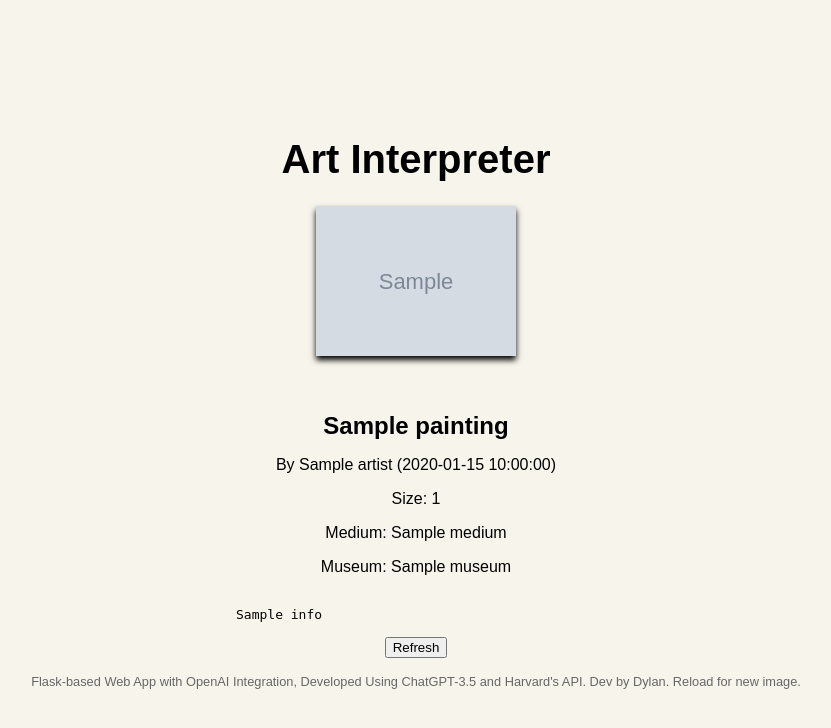
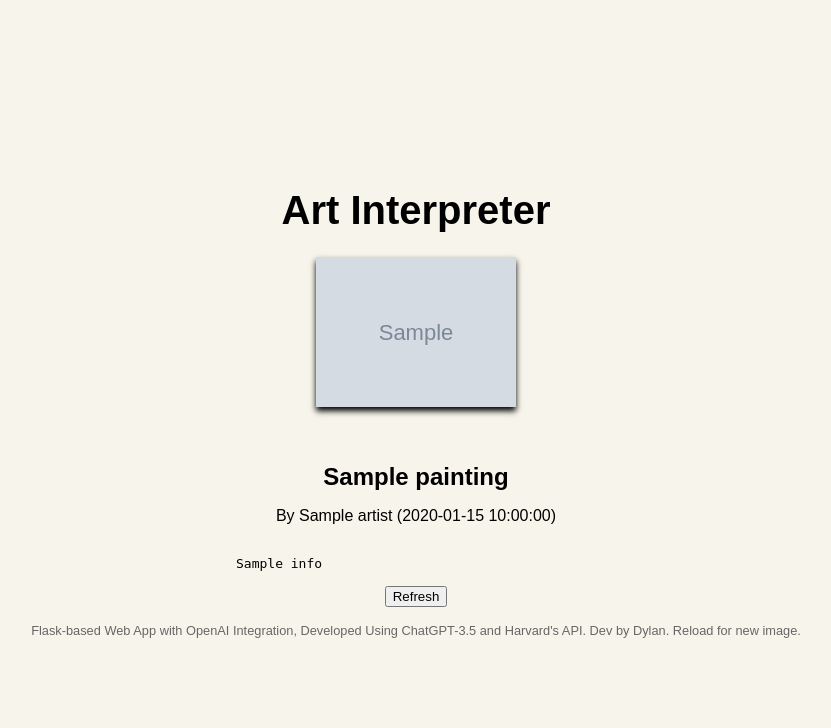
Before and after one commit to demianarc/paintapp, a Flask app: template templates/index.html in a window 1280 px wide. Shown: the top 728 px of the page, without its empty margins (224-1055 px from the left). Run offline with Flask 2, Linux system fonts and the light colour scheme; the template is opened without the code that fills it: most values are stand-ins (such as "Sample title", 1, 10 or a date in 2020); grey boxes marked "Sample" are stand-in pictures.

Commit message:
rollbackone

```diff
--- a/app.py
+++ b/app.py
@@ -28,10 +28,7 @@ def scrape_painting():
             "image_url": None,
             "title": None,
             "artist": None,
-            "date": None,
-            "size": None,
-            "medium": None,
-            "museum": None
+            "date": None
         }
 
     painting = random.choice(data["records"])
@@ -40,20 +37,13 @@ def scrape_painting():
     title = painting["title"]
     artist = painting["people"][0]["name"] if "people" in painting and painting["people"] else "Unknown artist"
     date = painting["dated"]
-    size = painting["dimensions"][0]["value"] if "dimensions" in painting and painting["dimensions"] else "Unknown size"
-    medium = painting["medium"]
-    museum = painting["culture"] if "culture" in painting else "Unknown museum"
 
     return {
         "image_url": image_url,
         "title": title,
         "artist": artist,
-        "date": date,
-        "size": size,
-        "medium": medium,
-        "museum": museum
+        "date": date
     }
-
 
 def generate_artwork_info(artist, title):
     prompts = [
--- a/templates/index.html
+++ b/templates/index.html
@@ -53,9 +53,6 @@
             <img src="{{ painting.image_url }}" alt="{{ painting.title }}" class="painting" onclick="openModal(this)">
             <h2>{{ painting.title }}</h2>
             <p>By {{ painting.artist }} ({{ painting.date }})</p>
-            <p>Size: {{ painting.size }}</p>
-            <p>Medium: {{ painting.medium }}</p>
-            <p>Museum: {{ painting.museum }}</p>
             <div class="info">
                 <pre>{{ painting.info }}</pre>
             </div>
```
